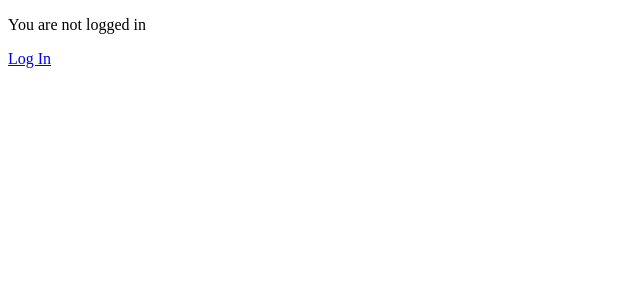
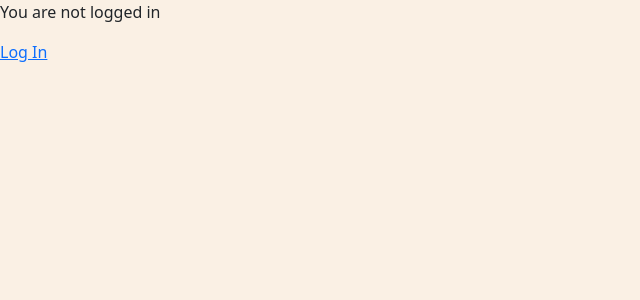
Before and after one commit to danieltok2003/ABCLoginPage, a Django app: template roomBooking/templates/home.html in a window 1280 px wide. Shown: the top 300 px of the page, without its empty margins (0-640 px from the left). Run offline with Django 3.2, Linux system fonts and the light colour scheme; the template is opened without the code that fills it, so the values that code supplies are empty.

Commit message:
coloring up loginPage

```diff
--- a/roomBooking/rooms/forms.py
+++ b/roomBooking/rooms/forms.py
@@ -3,7 +3,7 @@ from .models import Room
 class CreateRoomForm(ModelForm):
     class Meta:
         model = Room
-        fields = ["roomName"]
+        fields = ["roomName", "capacity"]
 
 class DeleteRoomForm(ModelForm):
     class Meta:
--- a/roomBooking/rooms/models.py
+++ b/roomBooking/rooms/models.py
@@ -3,6 +3,7 @@ from django.db import models
 # Create your models here.
 class Room(models.Model):
     roomName = models.CharField(max_length=50, unique=True)
+    capacity = models.IntegerField(default=0)
     createdAt = models.DateTimeField(auto_now_add=True)
     def __str__(self):
         return self.roomName
--- a/roomBooking/templates/base.html
+++ b/roomBooking/templates/base.html
@@ -2,6 +2,29 @@
 <html>
 <head>
     <meta charset="utf-8">
+    <link href="https://cdn.jsdelivr.net/npm/bootstrap@5.3.0/dist/css/bootstrap.min.css" rel="stylesheet" integrity="sha384-9ndCyUaIbzAi2FUVXJi0CjmCapSmO7SnpJef0486qhLnuZ2cdeRhO02iuK6FUUVM" crossorigin="anonymous">
+    <link href="style.css" rel="stylesheet">
+    <style>
+
+:root {
+
+--orange:#FF8551;
+--paleBlue:#9BCDD2;
+--offWhite:#FAF0E4;
+--palePink:#FFDEDE;
+--grey:#2D4356
+
+}
+
+.header {
+    background-color:var(--grey);
+    height:70px;
+}
+body {
+    background-color:var(--offWhite);
+}
+
+</style>
     <title>{% block title %} Login Page {% endblock %}</title>
 </head>
 <body>
--- /dev/null
+++ b/roomBooking/templates/header.html
@@ -0,0 +1,3 @@
+<div class="header">
+    asdsad
+</div>
```
Also changed, not shown: roomBooking/rooms/views.py (+7 -2 lines), roomBooking/templates/deleteRoom.html (+5 -7 lines), roomBooking/templates/registration/login.html (+27 -6 lines), roomBooking/db.sqlite3, roomBooking/rooms/migrations/0003_room_capacity.py (added).
